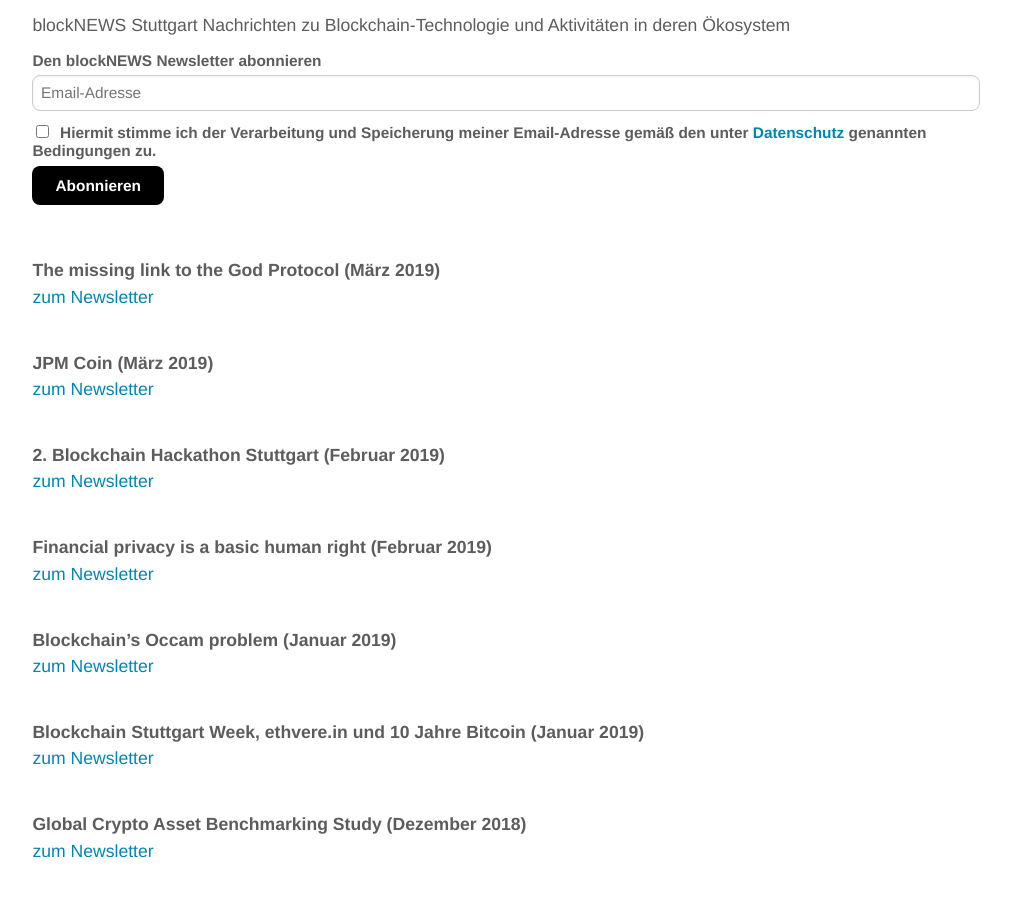
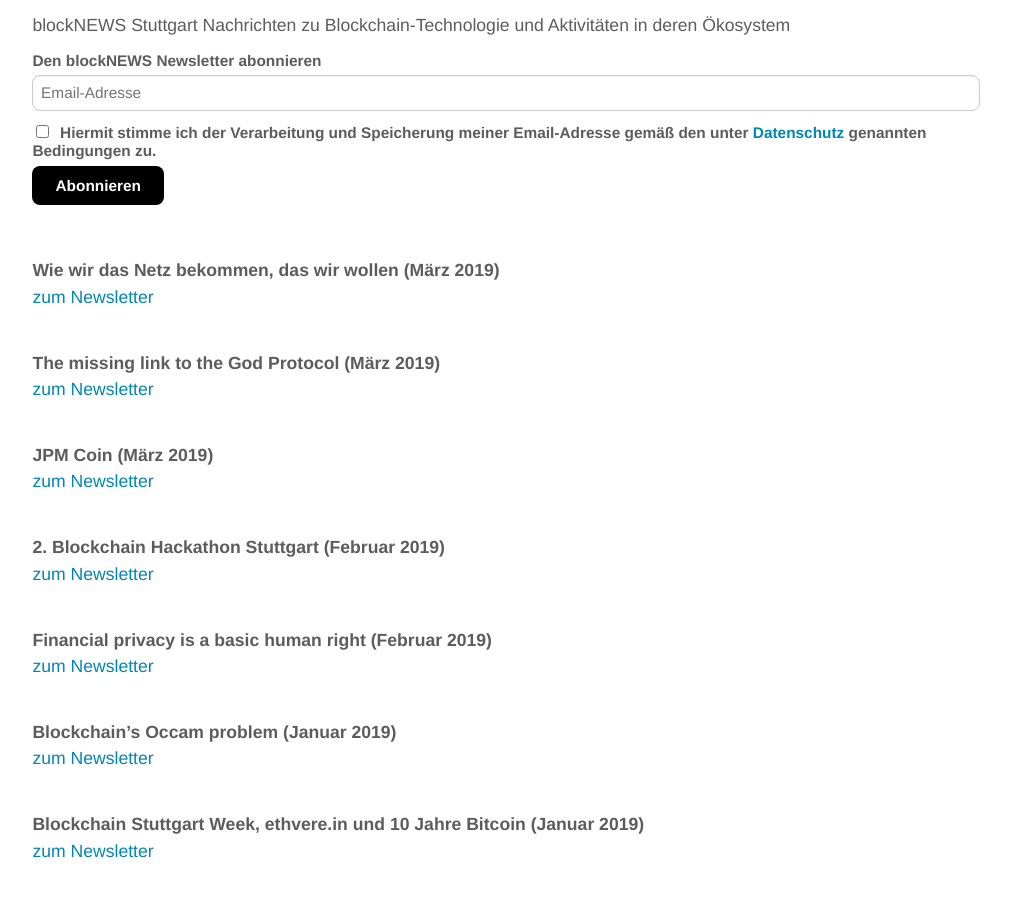
Before and after one commit to blocklab/site, a Jekyll site: the page built from newsletter.md, in a window 1280 px wide and 900 px high, scrolled down 529 px. Shown: the top 897 px of the window, without its empty margins (134-1145 px from the left). Built offline with Jekyll 4.4.1, drawn with Linux system fonts in a browser that asks for light colours; comment, search, counter and statistics services are not loaded.

Commit message:
Update newsletter.md

```diff
--- a/newsletter.md
+++ b/newsletter.md
@@ -33,6 +33,11 @@ Nachrichten zu Blockchain-Technologie und Aktivitäten in deren Ökosystem
 <!--End mc_embed_signup-->
 
 <br>
+<br>
+**Wie wir das Netz bekommen, das wir wollen (März 2019)**
+<br>
+[zum Newsletter](https://mailchi.mp/74b7c745e765/wie-wir-das-netz-bekommen-das-wir-wollen)
+
 <br>
 **The missing link to the God Protocol (März 2019)**
 <br>
```
